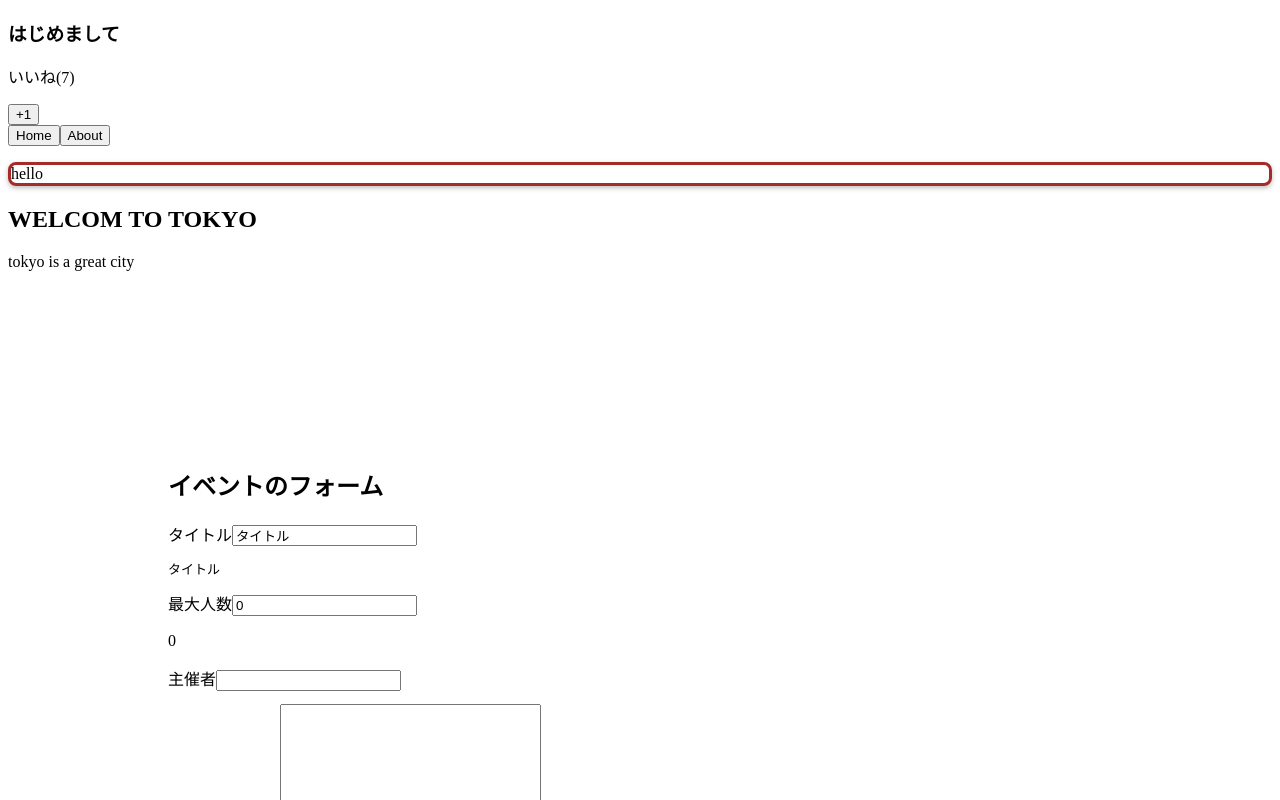
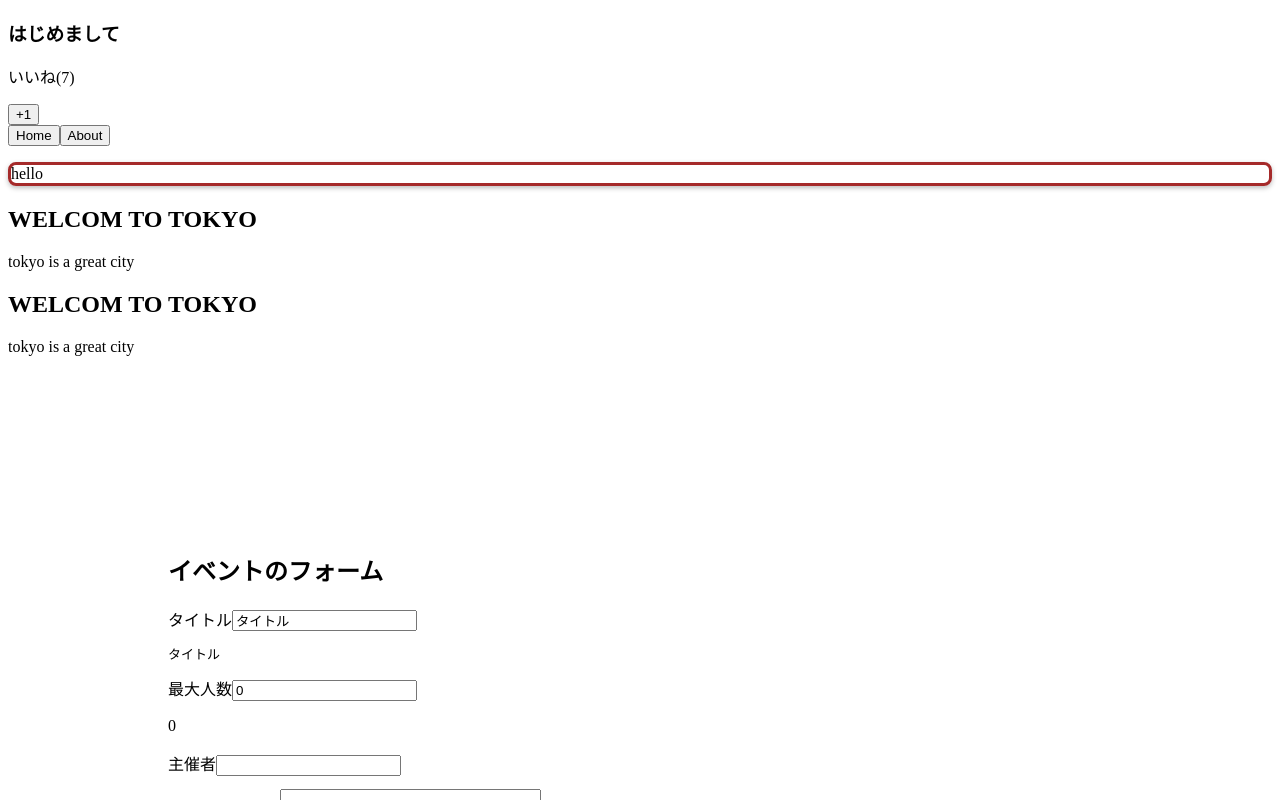
Before and after one commit to a-yoshiyuki/Vue-CLI_Lesson, a Vue app: page / in a window 1280 px wide. Shown: the top 800 px of the page. Built offline with nearby package versions, Linux system fonts and the light colour scheme.

Commit message:
Lesson-151

```diff
--- /dev/null
+++ b/src/components/CountNumber.vue
@@ -0,0 +1,14 @@
+<template>
+  <div>
+    <h2>{{ title | lowerCase | upperCase }}</h2>
+    <p>{{subTitle | upperCase | lowerCase }}</p>
+  </div>
+</template>
+
+<script type="text/javascript" src="">
+import {tokyo} from "@/tokyo";
+
+export default {
+  mixins: [tokyo],
+};
+</script>
--- a/src/components/Home.vue
+++ b/src/components/Home.vue
@@ -3,22 +3,23 @@
     <p v-border:solid.round.shadow="{width: '3px', color: 'brown'}">{{tmpData}}</p>
     <h2>{{ title | lowerCase | upperCase }}</h2>
     <p>{{subTitle | upperCase | lowerCase }}</p>
+    <CountNumber></CountNumber>
   </div>
 </template>
 
 <script type="text/javascript" src="">
+import CountNumber from "./CountNumber.vue";
+import {tokyo} from "@/tokyo";
+
 export default {
+  mixins: [tokyo],
   data () {
     return {
       tmpData: "hello",
-      title: "Welcom to Tokyo",
-      subTitle: "Tokyo is a great city"
     };
   },
-  filters: {
-    lowerCase(value) {
-      return value.toLowerCase();
-    }
+  components: {
+    CountNumber
   },
   directives: {
     border (el, binding) {
--- /dev/null
+++ b/src/tokyo.js
@@ -0,0 +1,13 @@
+export const tokyo = {
+  data () {
+    return {
+      title: "Welcom to Tokyo",
+      subTitle: "Tokyo is a great city"
+    };
+  },
+  filters: {
+    lowerCase(value) {
+      return value.toLowerCase();
+    }
+  }
+};
```
